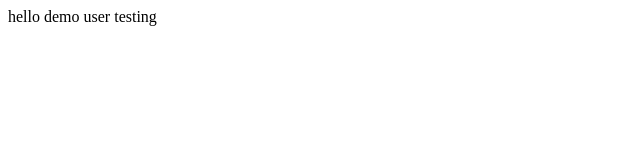
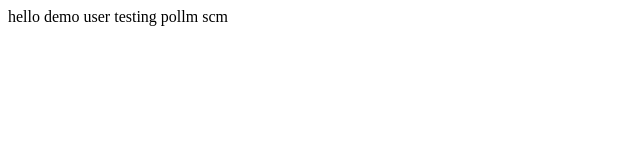
Before and after one commit to Snofkin/demojenkins, a plain HTML site: page index.html in a window 1280 px wide. Shown: the full height of the page, 0-640 px from the left. Drawn offline with Linux system fonts and the light colour scheme.

Commit message:
Update index.html

```diff
--- a/index.html
+++ b/index.html
@@ -1,3 +1,3 @@
 <html>
-<body> hello demo user testing</body>
+<body> hello demo user testing pollm scm</body>
 </html>
```
